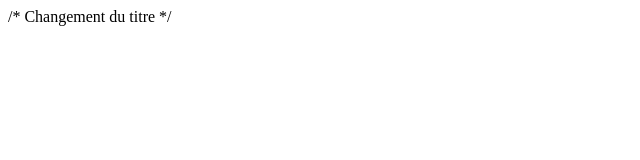
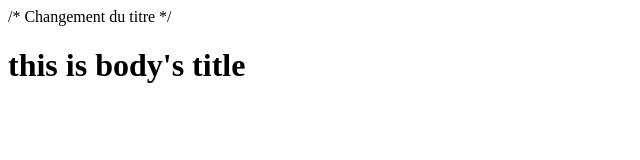
Before and after one commit to chloe-tt/sharezza, a plain HTML site: page index.html in a window 1280 px wide. Shown: the whole page, without its empty margins (0-640 px from the left). Drawn offline with Linux system fonts and the light colour scheme.

Commit message:
H1 title added to body
H1 title added to body

```diff
--- a/index.html
+++ b/index.html
@@ -5,6 +5,6 @@
     <title>LOLILOL</title> /* Changement du titre */
   </head>
   <body>
-
+    <h1> this is body's title </h1>
   </body>
 </html>
```
